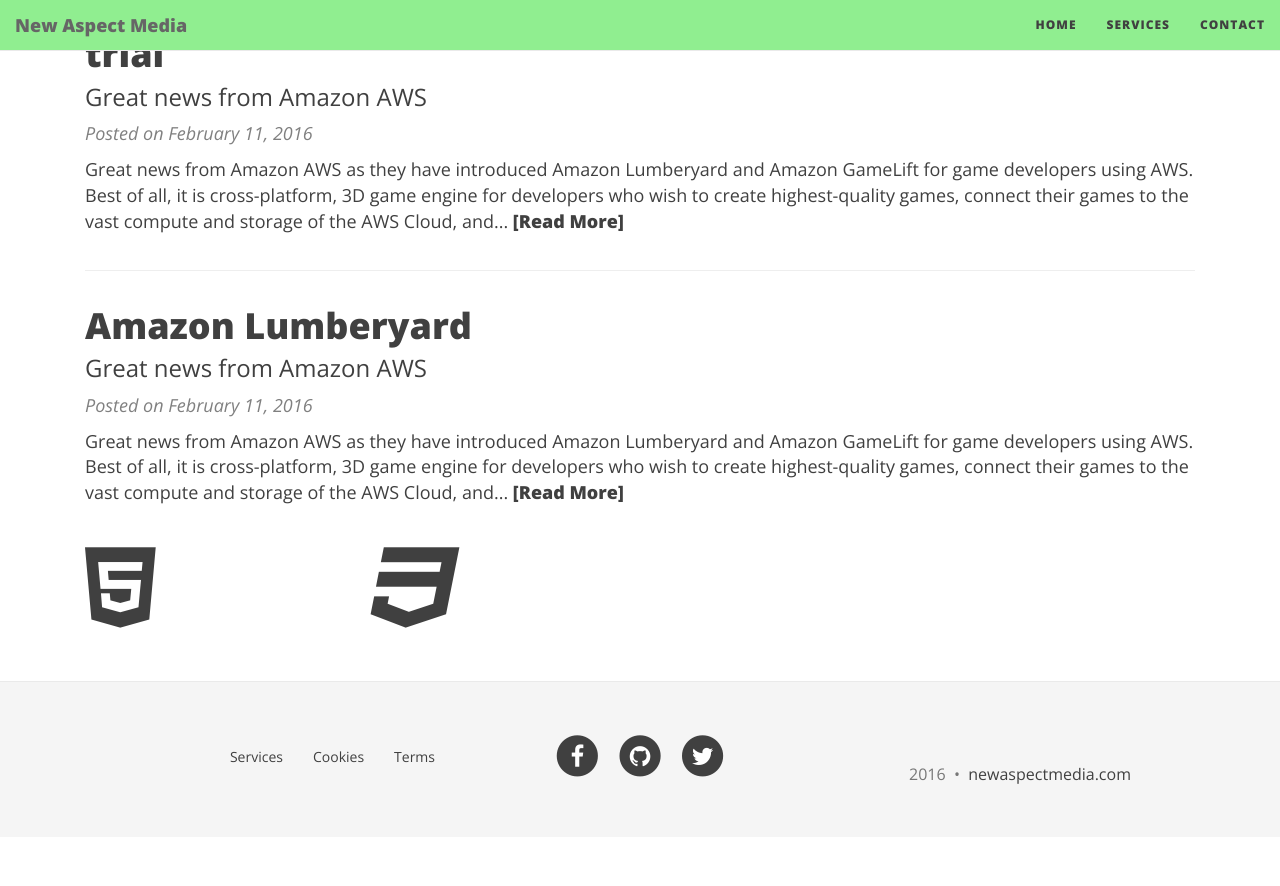
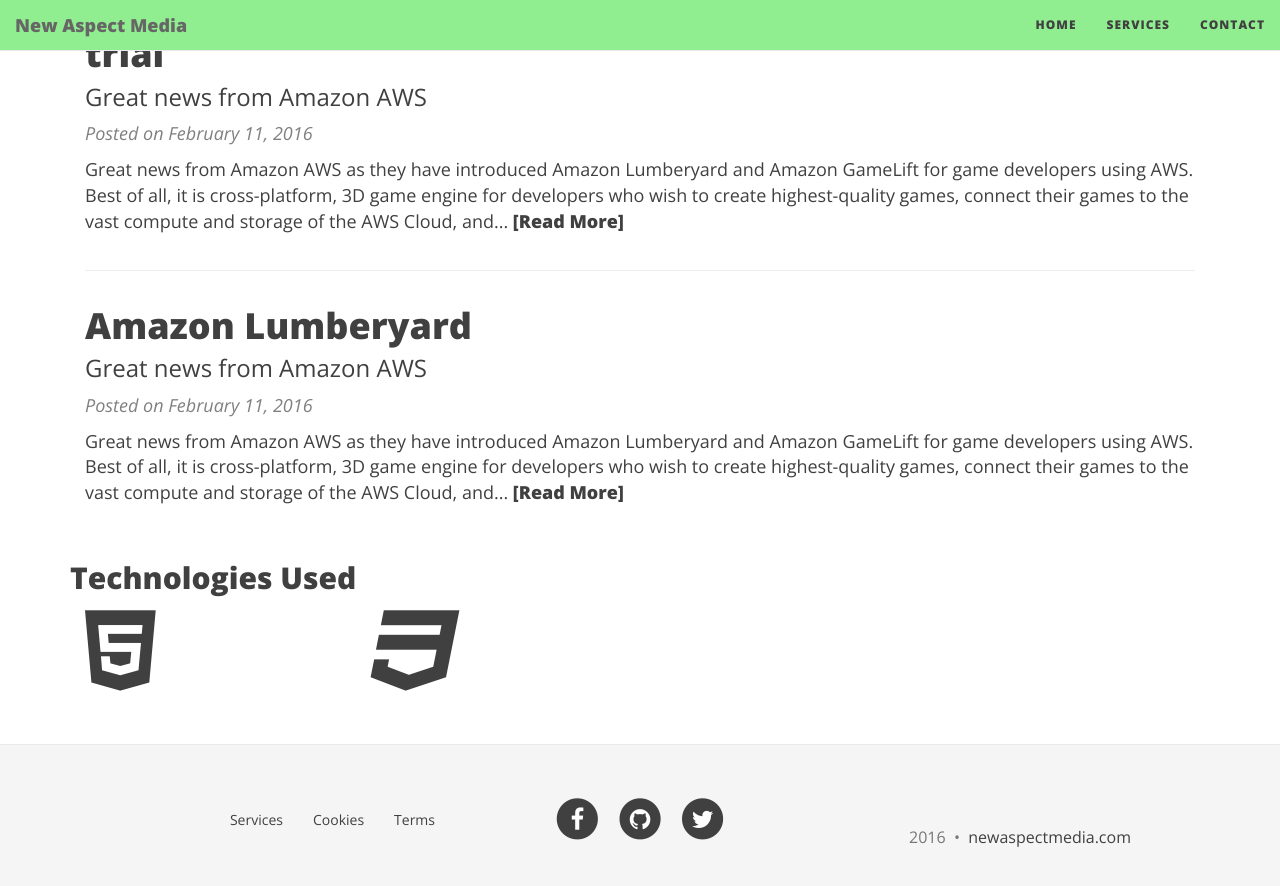
Before and after one commit to newmedia77/appxnam, a Jekyll site: the page built from index.html, in a window 1280 px wide and 900 px high, scrolled down 944 px. Shown: the top 886 px of the window. Built offline with Jekyll 4.4.1, drawn with Linux system fonts in a browser that asks for light colours; nearby versions of some CDN libraries; the list of posts is cut into pages by our own code; before the commit the page ends 1781 px from its top, so only the background shows below that.

Commit message:
andreas
tech

```diff
--- a/_layouts/default.html
+++ b/_layouts/default.html
@@ -27,7 +27,7 @@
     <div role="main" class="container main-content">
       {{ content }}
 
-<div class="row">
+<div class="row"> <h2>Technologies Used</h2>
   <div class="col-xs-6 col-sm-3"><i class="fa fa-html5 fa-5x"></i></div>
   <div class="col-xs-6 col-sm-3"><i class="fa fa-css3 fa-5x"></i></div>
 
@@ -38,7 +38,7 @@
   <div class="col-xs-6 col-sm-3"><i class="icon-csharp fa-5x"></i></div>
 </div>
 
-    </div>
+</div>
 
     {% include footer.html %}
 
```
